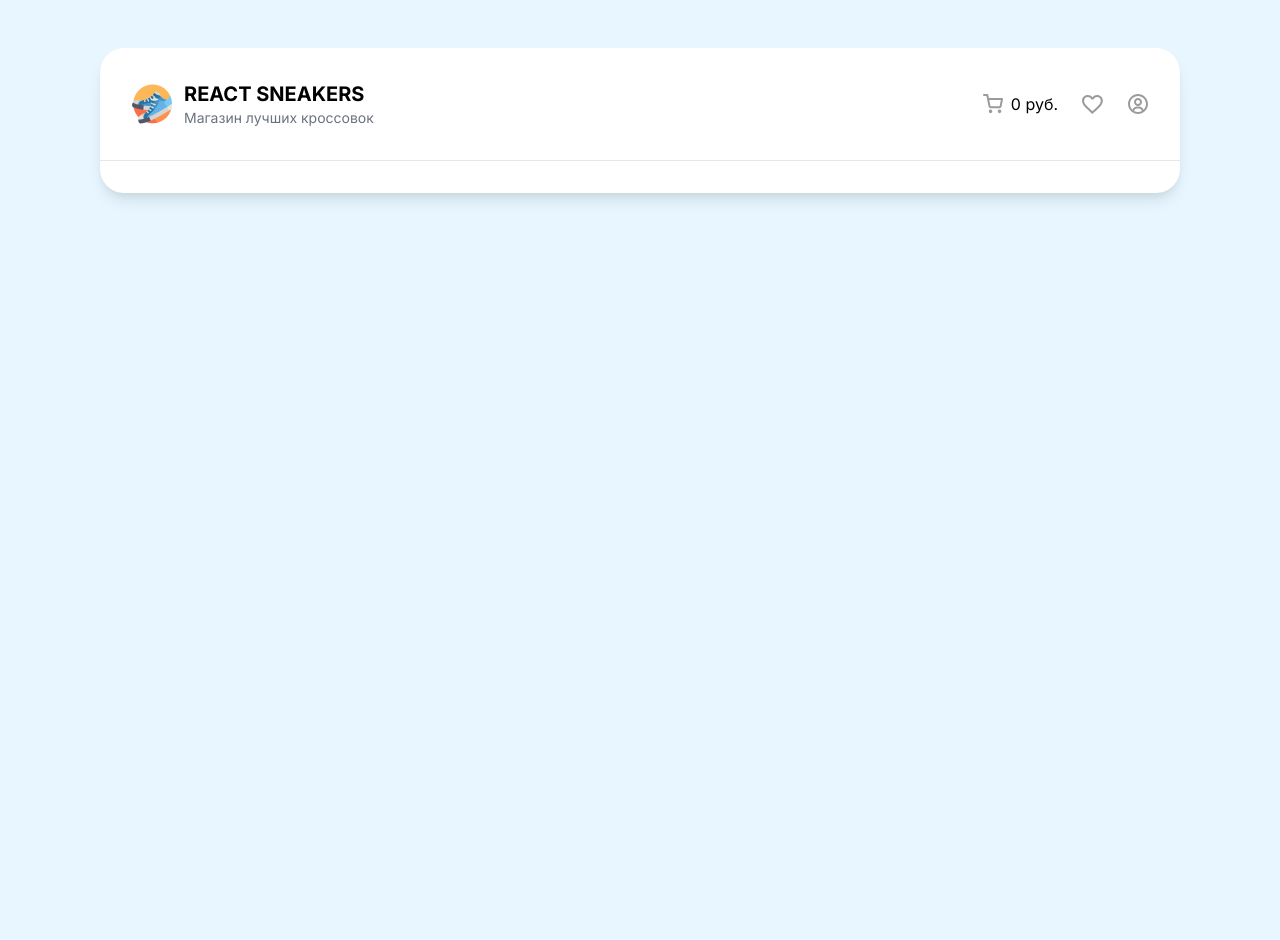
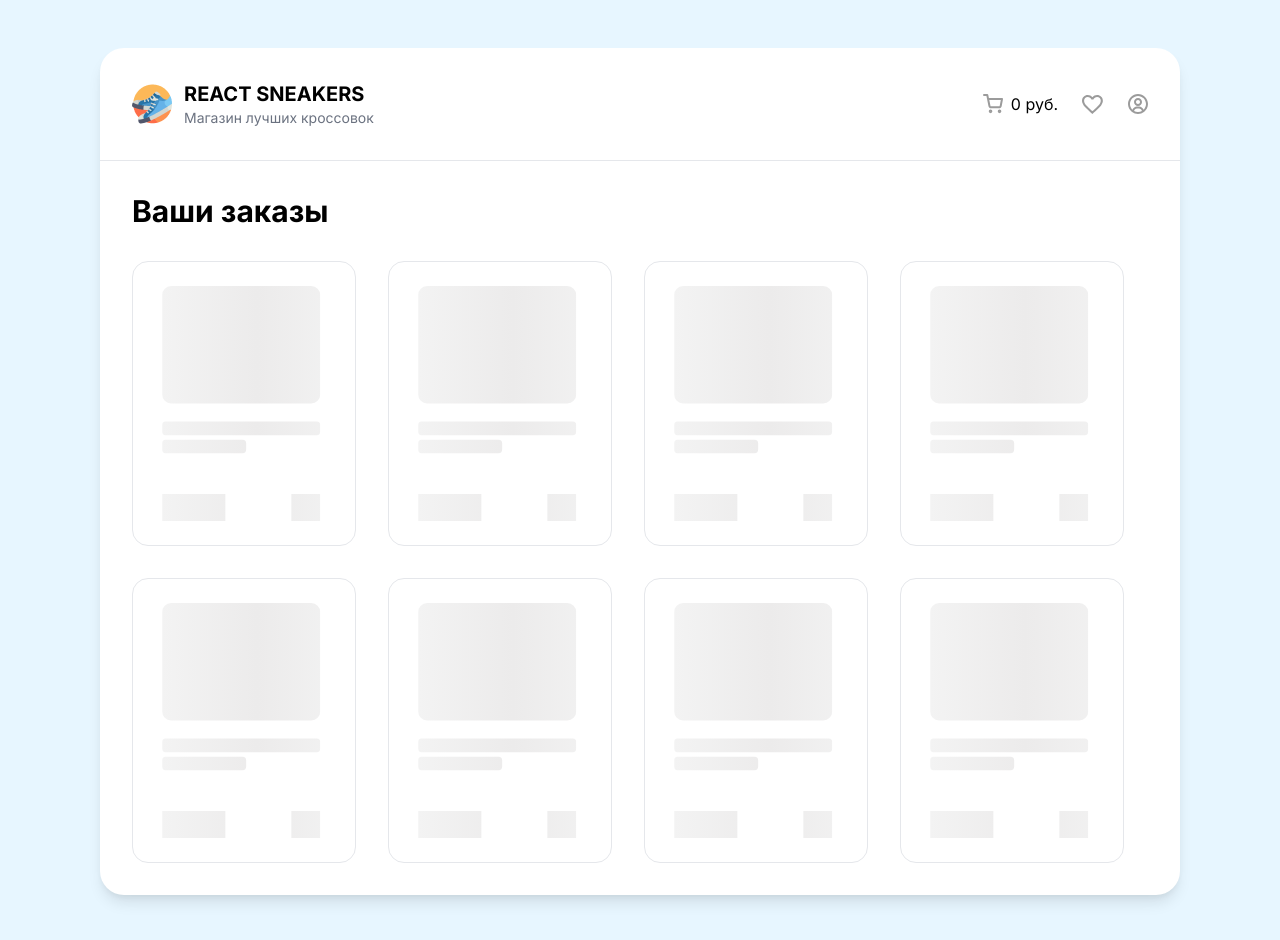
Before and after one commit to Did82/react-sneakers, a React (Vite) app: page /orders in a window 1280 px wide. Shown: the top 940 px of the page. Before the commit the page ends 800 px from the top, so only its background shows below. Built offline with nearby package versions, Linux system fonts and the light colour scheme; no server answers.

Commit message:
feat: part7 1:05:30

```diff
--- a/src/App.jsx
+++ b/src/App.jsx
@@ -6,6 +6,7 @@ import axios from "axios";
 import Home from "./pages/Home";
 import {Route} from 'react-router';
 import Favorites from "./pages/Favorites";
+import Orders from "./pages/orders";
 
 const App = () => {
     const [goods, setGoods] = React.useState([]);
@@ -75,7 +76,16 @@ const App = () => {
 
     return (
         <AppContext.Provider
-            value={{goods, goodsInCart, goodsInFavorites, isGoodsInCart, isGoodsInFavorites, setGoodsInCart}}>
+            value={{
+                goods,
+                goodsInCart,
+                goodsInFavorites,
+                isGoodsInCart,
+                isGoodsInFavorites,
+                setGoodsInCart,
+                isLoading,
+                setIsLoading
+            }}>
             <div className="bg-white rounded-3xl shadow-lg max-w-wrapper my-12 mx-auto">
                 <Header onClickCart={() => {
                     setIsCartOpened(true);
@@ -108,6 +118,12 @@ const App = () => {
                             onAddToFavorites={onAddToFavorites}
                         />
                     </Route>
+                    <Route path="/orders" exact>
+                        <Orders
+                            onAddToCart={onAddToCart}
+                            onAddToFavorites={onAddToFavorites}
+                        />
+                    </Route>
                 </main>
             </div>
         </AppContext.Provider>
--- a/src/components/Card.jsx
+++ b/src/components/Card.jsx
@@ -18,7 +18,6 @@ const Card = ({
     };
 
     const onClickFavoriteButton = () => {
-        // setIsFavorite(!isFavorite);
         onClickFavorite({good: id});
     };
 
@@ -41,11 +40,11 @@ const Card = ({
                     <rect x="0" y="150" rx="4" ry="4" width="175" height="15"/>
                 </ContentLoader>
                 : <Fragment>
-                    <button
+                    {onClickFavorite && <button
                         className="absolute border-0  focus:outline-none transition ease-in-out duration-200 transform hover:scale-125"
                         onClick={onClickFavoriteButton}>
                         <img src={isGoodsInFavorites(id) ? '/img/heart-active.svg' : '/img/heart.svg'} alt="Heart"/>
-                    </button>
+                    </button>}
                     <img className="place-self-center" src={imgUrl} alt="sneakers" width={133} height={113}/>
                     <h5 className="font-normal">{name}</h5>
                     <div className="flex justify-between items-center">
@@ -53,11 +52,11 @@ const Card = ({
                             <p className="uppercase text-sm text-gray-400">цена:</p>
                             <b>{price} руб.</b>
                         </div>
-                        <button
+                        {onClickPlus && <button
                             className="border-0 focus:outline-none transition ease-in-out duration-200 transform hover:scale-125"
                             onClick={onClickPlusButton}>
                             <img src={isGoodsInCart(id) ? '/img/checked.svg' : '/img/plus.svg'} alt="Plus"/>
-                        </button>
+                        </button>}
                     </div>
                 </Fragment>}
         </div>)
--- a/src/components/Header.jsx
+++ b/src/components/Header.jsx
@@ -27,7 +27,9 @@ const Header = (props) => {
                         </Link>
                     </li>
                     <li className="cursor-pointer transition ease-in-out duration-200 transform hover:scale-125">
-                        <img src="/img/user.svg" alt="User"/>
+                        <Link to="/orders">
+                            <img src="/img/user.svg" alt="User"/>
+                        </Link>
                     </li>
                 </ul>
             </div>
--- a/src/hooks/useCart.js
+++ b/src/hooks/useCart.js
@@ -2,6 +2,7 @@ import React from "react";
 import AppContext from "../context";
 
 export const useCart = () => {
+
     const {goods, goodsInCart, setGoodsInCart} = React.useContext(AppContext);
     const totalPrice = goods
         .filter(obj => !!goodsInCart.find(item => item.good === obj.id))
--- /dev/null
+++ b/src/pages/orders.jsx
@@ -0,0 +1,42 @@
+import React, {Fragment} from 'react';
+import Card from "../components/Card";
+import AppContext from "../context";
+import axios from "axios";
+
+const Orders = ({onAddToCart, onAddToFavorites}) => {
+    const [orders, setOrders] = React.useState([]);
+    const {goods, goodsInFavorites, isLoading, setIsLoading} = React.useContext(AppContext);
+    React.useEffect(() => {
+        setIsLoading(true);
+        axios.get('https://60f0071af587af00179d3cf2.mockapi.io/orders')
+            .then(res => {
+                const arr = res.data
+                    .reduce((prev, obj) => [...prev, ...obj.goods], [])
+                    .map(obj => goods.find(item => item.id === obj.good));
+                setOrders(arr);
+                setIsLoading(false);
+            })
+            .catch(err => console.log(err));
+    }, []);
+    return (
+        <Fragment>
+            <div className="flex items-center justify-between m-4">
+                <h1 className="font-bold text-3xl">Ваши заказы</h1>
+            </div>
+            <div className="flex p-4 flex-wrap gap-8 justify-start">
+                {
+                    (isLoading ? [...Array(8)] : orders).map((item, index) => (
+                            <Card
+                                isLoading={isLoading}
+                                key={index}
+                                {...item}
+                            />
+                        )
+                    )
+                }
+            </div>
+        </Fragment>
+    )
+};
+
+export default Orders;
```
